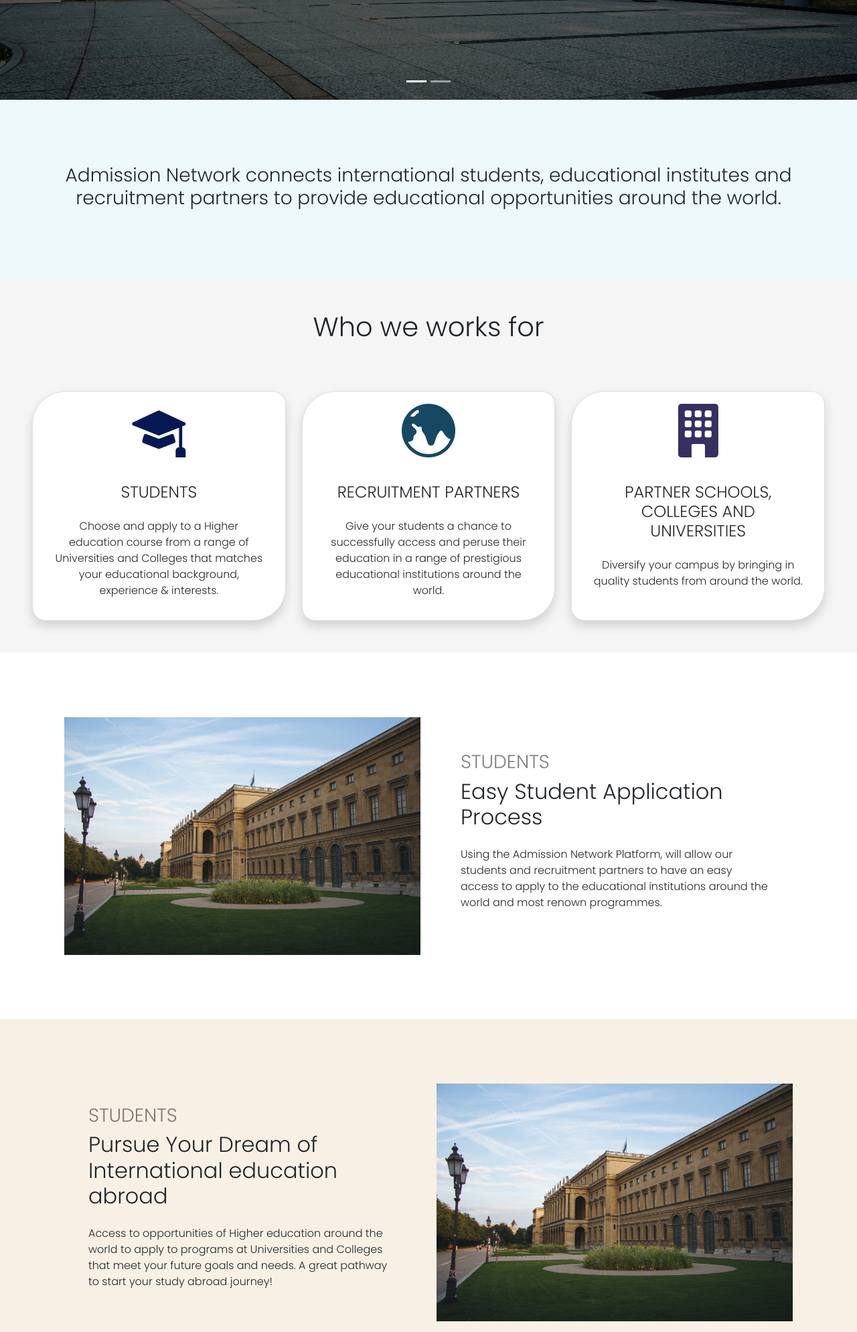
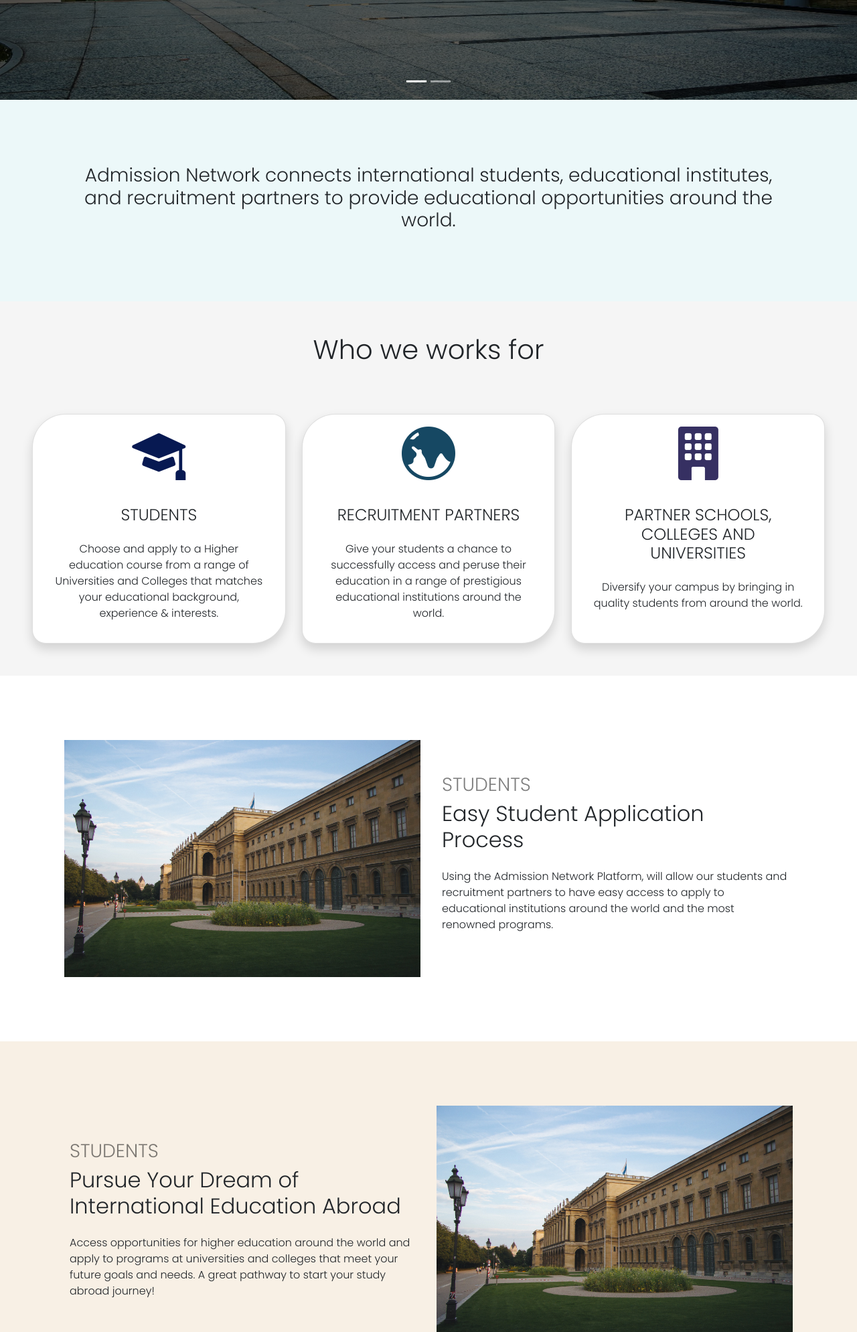
Before and after one commit to SUBHO01717/admission, a Django app: page / in a window 1280 px wide. Shown: the part 546-2535 px from the top of the page at 67% size. Run offline with Django 4.2, Linux system fonts and the light colour scheme; some libraries are stand-ins or nearby versions.

Commit message:
second commit

```diff
--- a/forntend/templates/index.html
+++ b/forntend/templates/index.html
@@ -35,9 +35,9 @@
     </button>
 </div>
 
-<div class="container-fluid p-5 mobile-padding" style="background-color:#ECF8F9;">
+<div class="container-fluid p-md-5 p-2 mobile-padding" style="background-color:#ECF8F9;">
   <div class="text-center">
-    <h3 class="p-5 ">Admission Network connects international students, educational institutes and recruitment partners to provide educational opportunities around the world.</h3>
+    <h3 class="p-md-5 p-3">Admission Network connects international students, educational institutes, and recruitment partners to provide educational opportunities around the world.</h3>
   </div>
 </div>
 
@@ -76,43 +76,54 @@
   </div>
 </div>
 
-<div class="container-fluid p-5" style="background-color:#FFF;">
-  <div class="row p-5">
+<div class="container-fluid p-2 p-md-5" style="background-color:#FFF;">
+  <div class="row p-3 p-md-5">
 
     <div class="col-md-6">
       <img src="{% static "images/slide-2.jpg" %}" class="img-fluid card2" alt="Sample Image">
     </div>
-    <div class="col-md-6 px-5 align-self-center">
+
+    <div class="col-md-6 align-self-center">
+      <div class="p-2">
         <h3 class="text-black-50">STUDENTS</h3>
         <h2 class="pb-3">Easy Student Application Process</h2>
         <p>
-        Using the Admission Network Platform, will allow our students and recruitment partners to have an easy access to apply to the educational institutions around the world and most renown programmes.
+          Using the Admission Network Platform, will allow our students and recruitment partners to have easy access to apply to educational institutions around the world and the most renowned programs.
         </p>
       </div>
     </div>
   </div>
-<div class="container-fluid p-5" style="background-color:#F8F0E5;">
-  <div class="row p-5">
-    <div class="col-md-6 px-5 align-self-center">
+</div>
+
+<div class="container-fluid p-2 p-md-5" style="background-color:#F8F0E5;">
+  <div class="row p-2 p-md-5">
+
+    <div class="col-md-6 align-self-center">
+      <div class="p-2">
         <h3 class="text-black-50">STUDENTS</h3>
-      <h2 class="pb-3">Pursue Your Dream of International education abroad</h2>
+        <h2 class="pb-3">Pursue Your Dream of International Education Abroad</h2>
         <p>
-        Access to opportunities of Higher education around the world to apply to programs at Universities and Colleges that meet your future goals and needs. A great pathway to start your study abroad journey!
+          Access opportunities for higher education around the world and apply to programs at universities and colleges that meet your future goals and needs. A great pathway to start your study abroad journey!
         </p>
       </div>
+    </div>
+
     <div class="col-md-6">
       <img src="{% static "images/slide-2.jpg" %}" class="img-fluid card2" alt="Sample Image">
     </div>
 
   </div>
 </div>
-<div class="container-fluid p-5" style="background-color:#FFF;">
-  <div class="row p-5">
+
+<div class="container-fluid p-3 p-md-5" style="background-color:#FFF;">
+  <div class="row p-3 p-md-5">
 
     <div class="col-md-6">
       <img src="{% static "images/slide-2.jpg" %}" class="img-fluid card2" alt="Sample Image">
     </div>
-    <div class="col-md-6 px-5 align-self-center">
+
+    <div class="col-md-6 align-self-center">
+      <div class="p-3">
         <h3 class="text-black-50">PARTNER SCHOOLS, COLLEGES AND UNIVERSITIES</h3>
         <h2 class="pb-3">Bring in Diverse Quality Students</h2>
         <p>
@@ -120,52 +131,70 @@
         </p>
       </div>
     </div>
+
   </div>
-<div class="container-fluid p-5" style="background-color:#F8F0E5;">
-  <div class="row p-5">
-    <div class="col-md-6 px-5 align-self-center">
+</div>
+
+<div class="container-fluid p-3 p-md-5" style="background-color:#F8F0E5;">
+  <div class="row p-3 p-md-5">
+
+    <div class="col-md-6 align-self-center">
+      <div class="p-3">
         <h3 class="text-black-50">RECRUITMENT PARTNERS</h3>
         <h2 class="pb-3">Further Your Student's Educational Success</h2>
         <p>
           Deliver our students an exceptional application experience at Universities and Colleges by providing them quality service with improved efficiency.
         </p>
       </div>
+    </div>
+
     <div class="col-md-6">
       <img src="{% static "images/slide-2.jpg" %}" class="img-fluid card2" alt="Sample Image">
     </div>
 
   </div>
 </div>
-<div class="container-fluid p-5" style="background-color:#FFF;">
-  <div class="row p-5">
+
+<div class="container-fluid p-3 p-md-5" style="background-color:#FFF;">
+  <div class="row p-3 p-md-5">
 
     <div class="col-md-6">
       <img src="{% static "images/slide-2.jpg" %}" class="img-fluid card2" alt="Sample Image">
     </div>
-    <div class="col-md-6 px-5 align-self-center">
+
+    <div class="col-md-6 align-self-center">
+      <div class="p-3">
         <h3 class="text-black-50">STUDENTS</h3>
-      <h2 class="pb-3">Access to better Opportunities</h2>
+        <h2 class="pb-3">Access to Better Opportunities</h2>
         <p>
-        Admission Network has built partnerships with prestigious universities and colleges, to give our students the best around the world.
+          Admission Network has built partnerships with prestigious universities and colleges to provide our students with the best opportunities around the world.
         </p>
       </div>
     </div>
+
   </div>
-<div class="container-fluid p-5" style="background-color:#F8F0E5;">
-  <div class="row p-5">
-    <div class="col-md-6 px-5 align-self-center">
+</div>
+
+<div class="container-fluid p-3 p-md-5" style="background-color:#F8F0E5;">
+  <div class="row p-3 p-md-5">
+
+    <div class="col-md-6 align-self-center">
+      <div class="p-3">
         <h3 class="text-black-50">STUDENTS</h3>
         <h2 class="pb-3">Scholarships</h2>
         <p>
-        Admission Network guides our students around the world with their applications on global education. Admission Network also provide qualified students with scholarships facilities
+          Admission Network guides students around the world with their applications for global education. We also provide qualified students with scholarship opportunities.
         </p>
       </div>
+    </div>
+
     <div class="col-md-6">
       <img src="{% static "images/slide-2.jpg" %}" class="img-fluid card2" alt="Sample Image">
     </div>
 
   </div>
 </div>
+
 
 
 
```
Also changed, not shown: forntend/templates/UK_Institutions.html (+37 -41 lines), forntend/templates/about_us.html (+37 -32 lines), forntend/templates/contact_us.html (+45 -57 lines), forntend/templates/university_details.html (+15 -15 lines), forntend/templates/why_in_uk.html (+8 -13 lines), forntend/templates/why_in_usa.html (+12 -16 lines), static/css/style.css (+20 -21 lines). Lines whose indentation alone changed are shown as unchanged.
